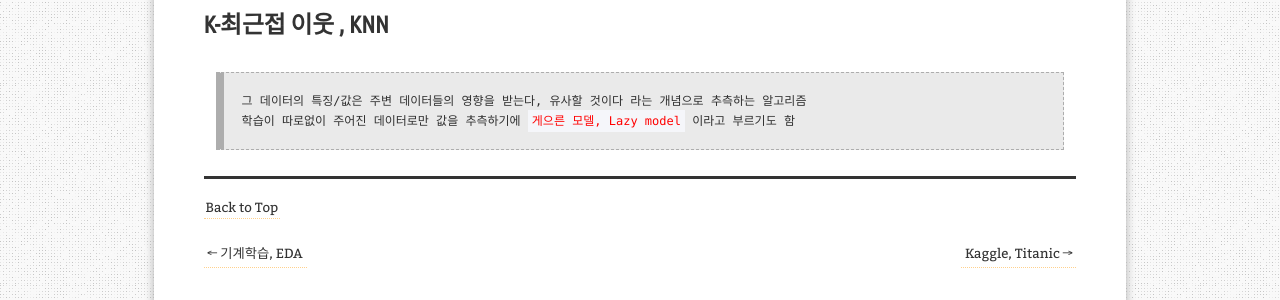
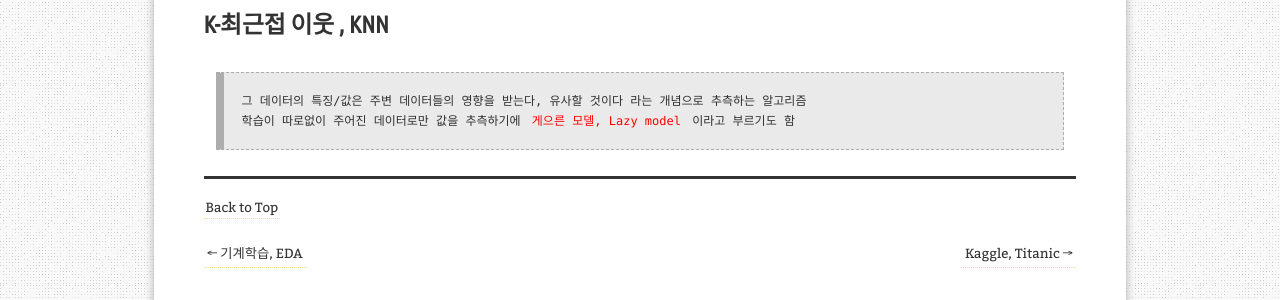
Before and after one commit to aristohyun/aristohyun.github.io, a Jekyll site: the page built from _posts/2021-06-18-KNN.md, in a window 1280 px wide. Shown: the part 515-815 px from the top of the page. Built offline with Jekyll 4.4.1, drawn with Linux system fonts in a browser that asks for light colours; comment, search, counter and statistics services are not loaded.

Commit message:
Update _content.scss

```diff
--- a/_sass/simple-texture/blog/_content.scss
+++ b/_sass/simple-texture/blog/_content.scss
@@ -149,7 +149,7 @@
 
         white-space: nowrap;
 
-        background-color: #f5f6fa;
+        background-color: $color-inline-code-background;
         color:red;
     }
 
```
